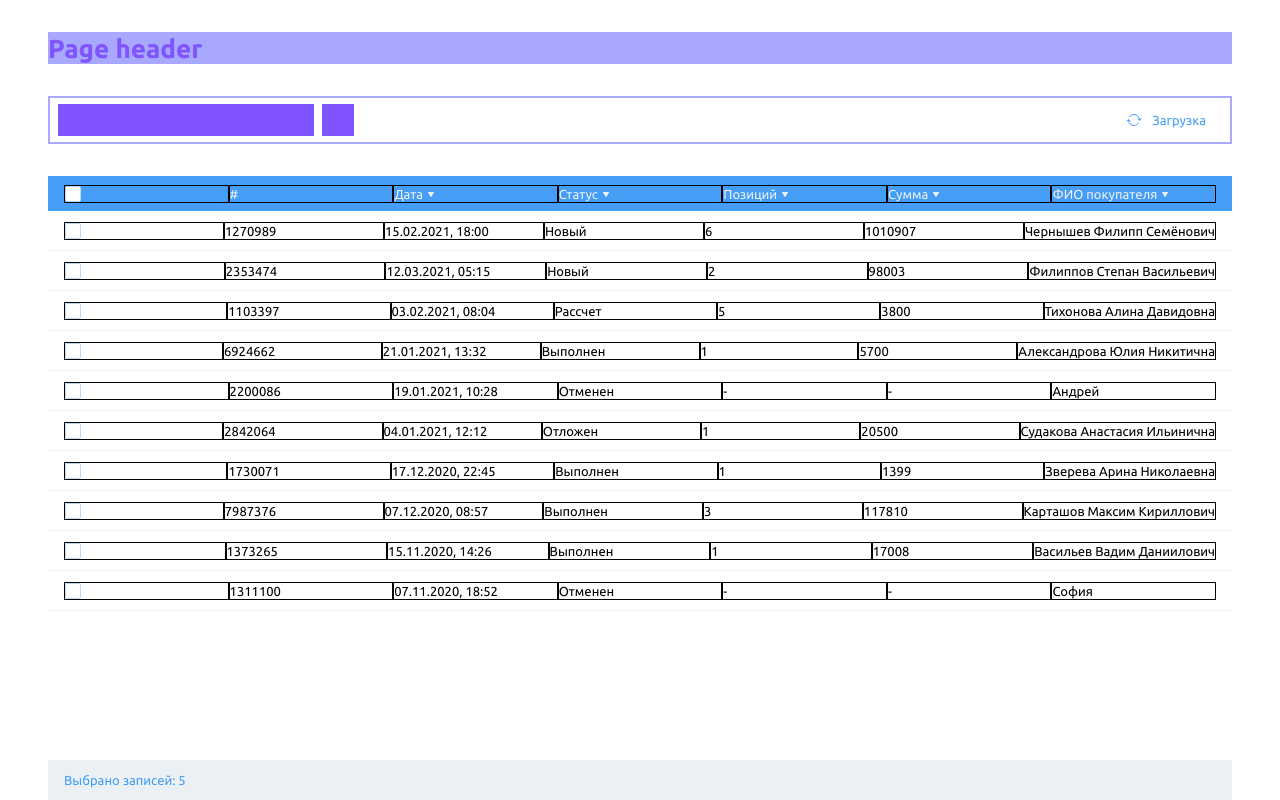
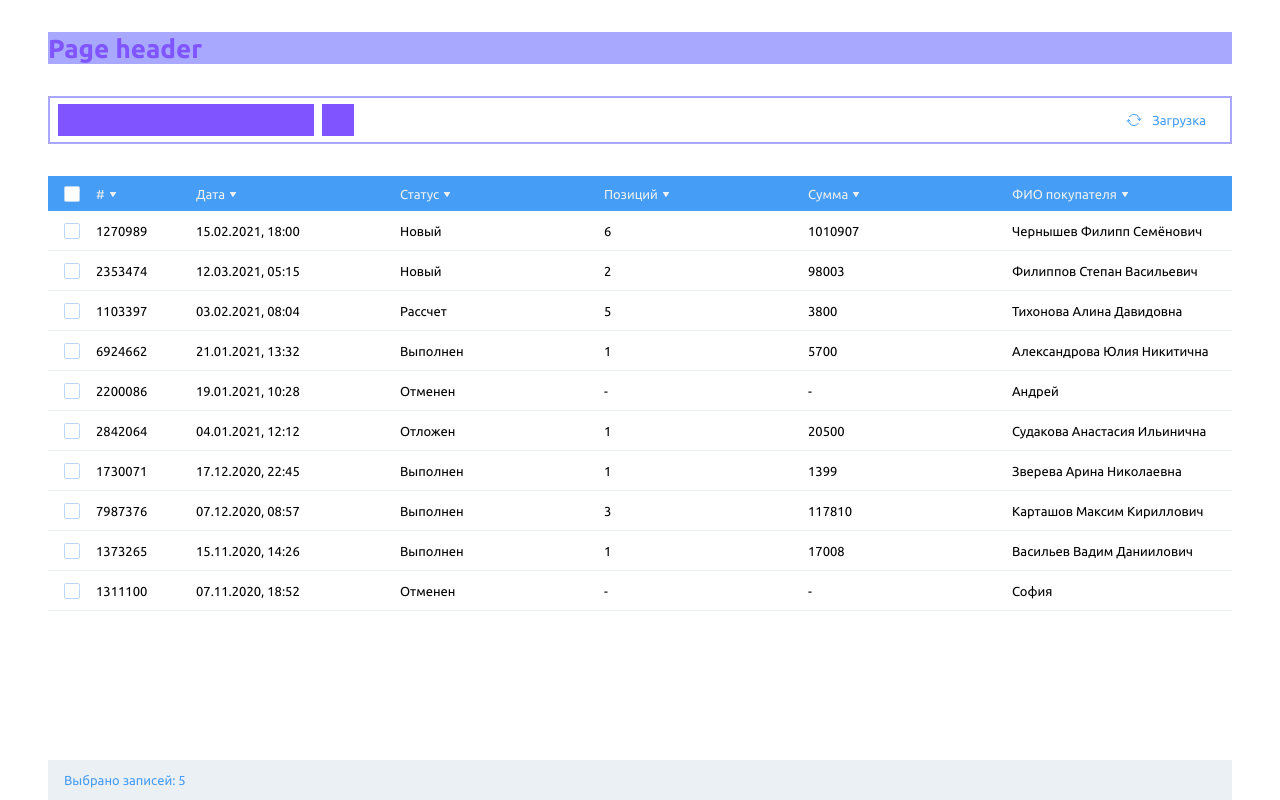
Before and after one commit to sponfin/admin-panel, a React (Create React App) app: page / in a window 1280 px wide. Built offline with nearby package versions, Linux system fonts and the light colour scheme.

Commit message:
Ширина столбоцов через пропсы

```diff
--- a/src/common/components/TableCell/TableCell.jsx
+++ b/src/common/components/TableCell/TableCell.jsx
@@ -4,9 +4,22 @@ import { ReactComponent as VArrow } from "common/icons/v_arrow.svg";
 
 import styles from "./TableCell.module.css";
 
-export const TableCell = ({ className, vArrow, children, ...props }) => {
+export const TableCell = ({
+  className,
+  vArrow,
+  check,
+  num,
+  other,
+  children,
+  ...props
+}) => {
+  const classCell = cn(styles._, {
+    [styles.check]: check,
+    [styles.num]: num,
+    [styles.other]: other,
+  });
   return (
-    <div className={styles._}>
+    <div className={classCell}>
       {children}
       {vArrow && <VArrow className={styles.vArrow} />}
     </div>
--- a/src/common/components/TableCell/TableCell.module.css
+++ b/src/common/components/TableCell/TableCell.module.css
@@ -2,10 +2,6 @@
   display: flex;
   flex-wrap: nowrap;
   white-space: nowrap;
-  flex: 1;
-
-  border: 1px black solid;
-  padding: 0px;
 }
 
 .vArrow {
@@ -13,3 +9,12 @@
   width: 16px;
   fill: #ebf0f5;
 }
+.check {
+  min-width: 32px;
+}
+.num {
+  min-width: 100px;
+}
+.other {
+  flex: 1;
+}
--- a/src/modules/OrdersPage/components/OrdersTable/OrdersTable.jsx
+++ b/src/modules/OrdersPage/components/OrdersTable/OrdersTable.jsx
@@ -15,38 +15,50 @@ export const OrdersTable = ({ className, children, orders, ...props }) => {
   return (
     <div className={styles._}>
       <TableRow header>
-        <TableCell>
+        <TableCell check>
           <Checkbox />
         </TableCell>
-        <TableCell>#</TableCell>
-        <TableCell vArrow>Дата</TableCell>
-        <TableCell vArrow>Статус</TableCell>
-        <TableCell vArrow>Позиций</TableCell>
-        <TableCell vArrow>Cумма</TableCell>
-        <TableCell vArrow>ФИО покупателя</TableCell>
+        <TableCell vArrow num>
+          #
+        </TableCell>
+        <TableCell vArrow other>
+          Дата
+        </TableCell>
+        <TableCell vArrow other>
+          Статус
+        </TableCell>
+        <TableCell vArrow other>
+          Позиций
+        </TableCell>
+        <TableCell vArrow other>
+          Cумма
+        </TableCell>
+        <TableCell vArrow other>
+          ФИО покупателя
+        </TableCell>
       </TableRow>
       <TableContent>
         {orders.map((orders) => (
           <TableRow key={orders.num}>
-            <TableCell>
+            <TableCell check>
               <Checkbox />
             </TableCell>
-            <TableCell key={orders.num} style={{ flex: 1 }}>
+            <TableCell key={orders.num} num>
               {orders.num}
             </TableCell>
-            <TableCell key={orders.num} style={{ flex: 1 }}>
+            <TableCell key={orders.num} other>
               {orders.date}
             </TableCell>
-            <TableCell key={orders.num} style={{ flex: 1 }}>
+            <TableCell key={orders.num} other>
               {orders.status}
             </TableCell>
-            <TableCell key={orders.num} style={{ flex: 1 }}>
+            <TableCell key={orders.num} other>
               {orders.position}
             </TableCell>
-            <TableCell key={orders.num} style={{ flex: 1 }}>
+            <TableCell key={orders.num} other>
               {orders.sum}
             </TableCell>
-            <TableCell key={orders.num} style={{ flex: 1 }}>
+            <TableCell key={orders.num} other>
               {orders.fio}
             </TableCell>
           </TableRow>
```
